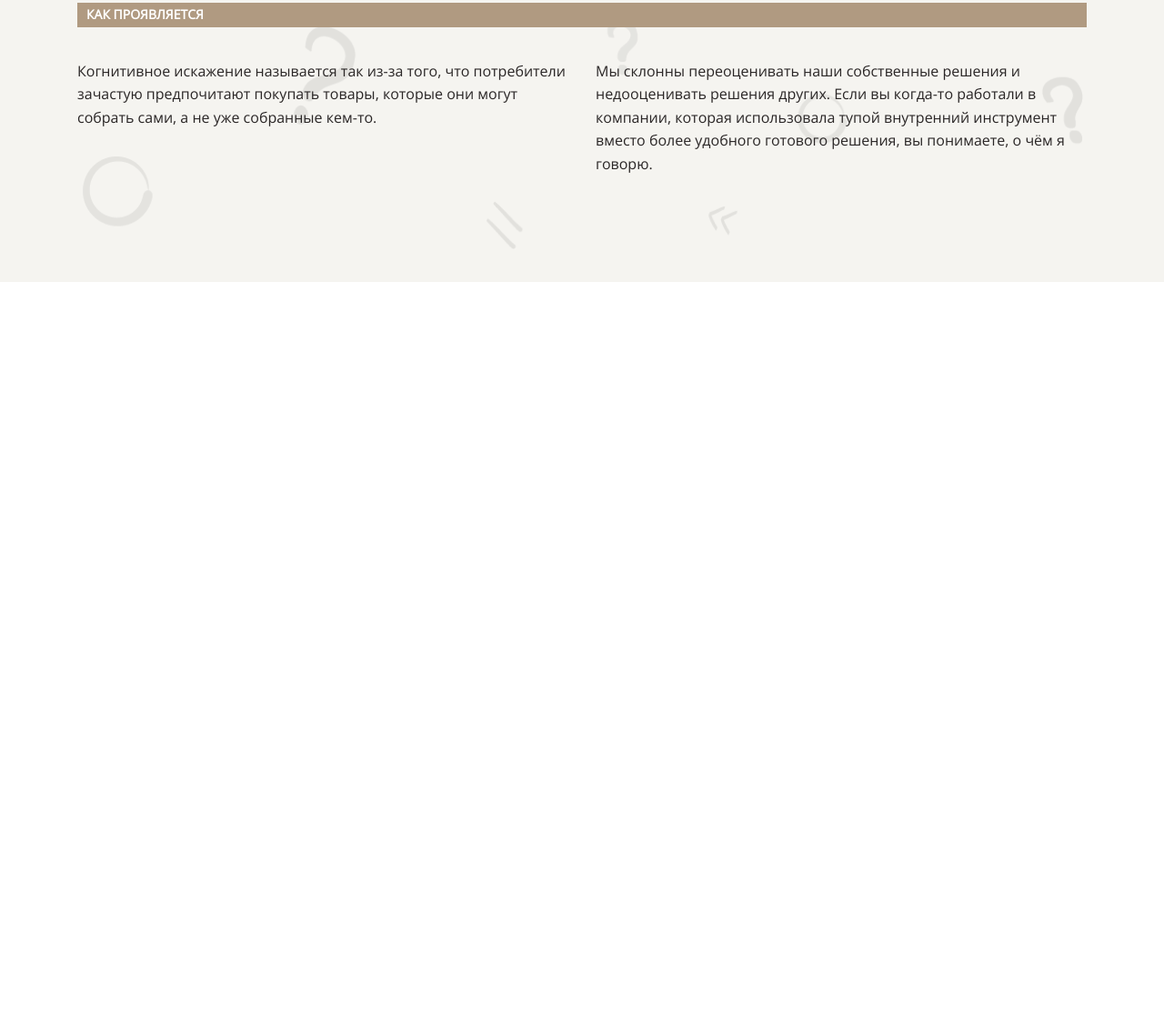
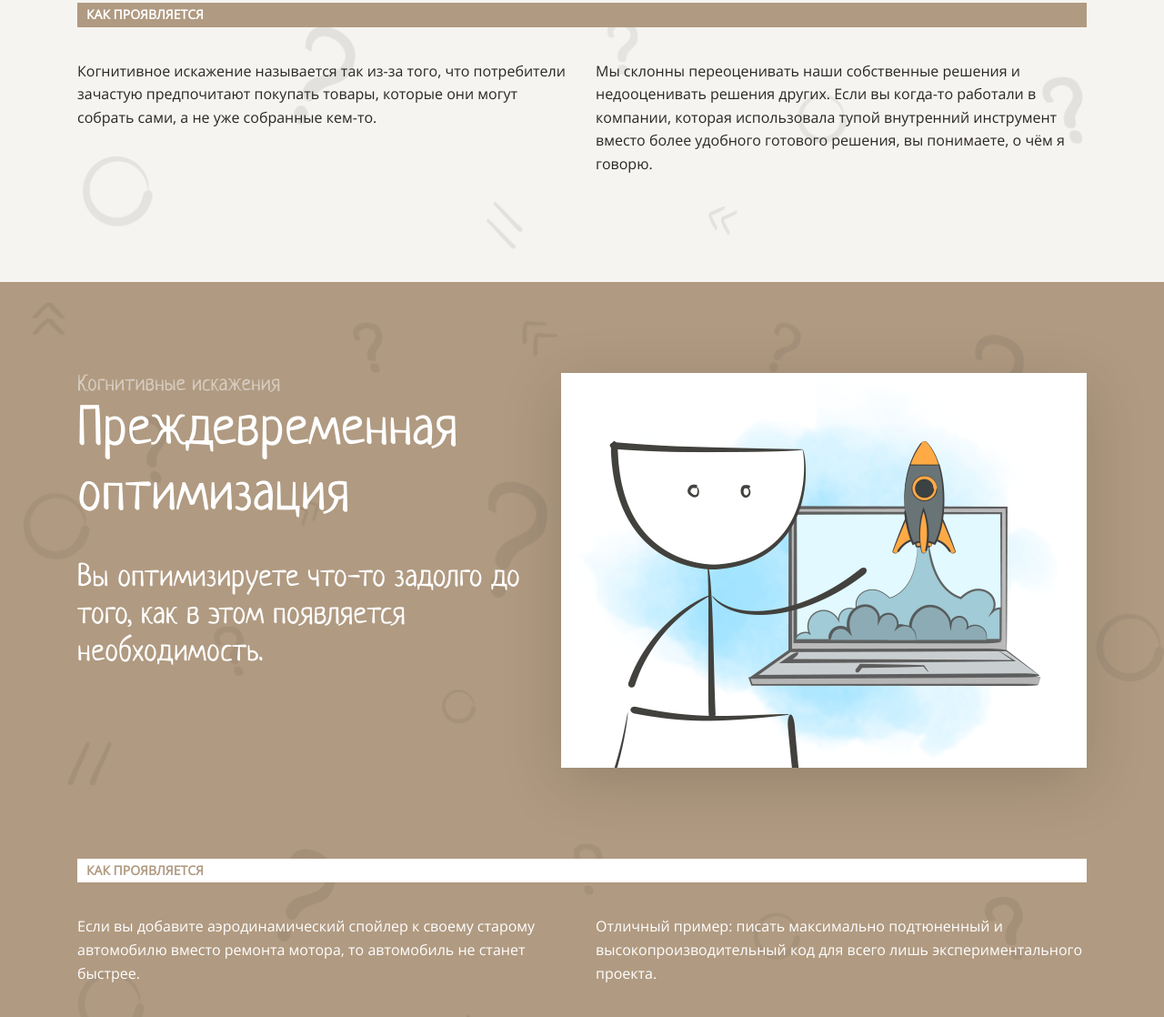
Before and after one commit to sashavatamanyuk/layout-designer-project-58, a plain HTML site: page src/index.html in a window 1280 px wide. Shown: the part 3327-4445 px from the top of the page at 91% size. Before the commit the page ends 3637 px from the top, so only its background shows below. Drawn offline with Linux system fonts and the light colour scheme.

Commit message:
add premature optimization

```diff
--- a/src/index.html
+++ b/src/index.html
@@ -53,7 +53,7 @@
                             <p>Вы переоцениваете собственные решения, и, как следствие, недооцениваете решения других.</p>
                         </li>
                     </a>
-                    <a href="#">
+                    <a href="#premature-optimization">
                         <li>
                             <h3 class="text-special">Преждевременная оптимизация</h3>
                             <p>Вы оптимизируете что-то задолго до того, как в этом появляется необходимость.</p>
@@ -103,6 +103,25 @@
                 </div>
             </div>
         </div>
+        <div class="bg-dark background pos-rel">
+            <div class="section pos-rel">
+                <div class="premature-optimization pos-rel" id="premature-optimization">
+                    <div class="d-flex gx-30">
+                        <div class="text-white">
+                            <h5 class="m-0">Когнитивные искажения</h5>
+                            <h2 class="m-0">Преждевременная оптимизация</h2>
+                            <h3>Вы оптимизируете что-то задолго до того, как в этом появляется необходимость.</h3>
+                        </div>
+                        <img src="images/premature-optimization.png" alt="premature-optimization image" class="drp-shadow">
+                    </div>
+                    <h6 class="bg-white">Как проявляется</h6>
+                    <div class="d-flex gx-30 text-white">
+                        <p class="fb-50">Если вы добавите аэродинамический спойлер к своему старому автомобилю вместо ремонта мотора, то автомобиль не станет быстрее.</p>
+                        <p class="fb-50">Отличный пример: писать максимально подтюненный и высокопроизводительный код для всего лишь экспериментального проекта.</p>
+                    </div>
+                </div>
+            </div>
+        </div>
     </div>
  </main>
 <footer></footer>
--- a/src/styles/style.css
+++ b/src/styles/style.css
@@ -256,6 +256,24 @@ header .texts {
   color: var(--white);
 }
 
+/* PREMATURE OPTIMIZATION */
+
+.premature-optimization h5 {
+  color: var(--in-the-buff);
+}
+
+.premature-optimization > h6 {
+  margin: 100px 0 20px;
+  padding: 5px 10px;
+  font-size: 14px;
+  font-weight: 700;
+  font-family: OpenSans, sans-serif;
+  text-transform: uppercase;
+  color: var(--song-thrush);
+}
+
+
+
 /* ATOMIC */
 
 .pos-rel {
@@ -264,6 +282,10 @@ header .texts {
 
 .bg-light {
   background-color: var(--classic-chalk);
+}
+
+.bg-white {
+  background-color: var(--white);
 }
 
 .bg-dark {
@@ -280,6 +302,10 @@ header .texts {
 
 .text-special {
   color: var(--american-orange);
+}
+
+.text-white {
+  color: var(--white);
 }
 
 .fb-50 {
```
Also changed, not shown: src/images/premature-optimization.png (added).
